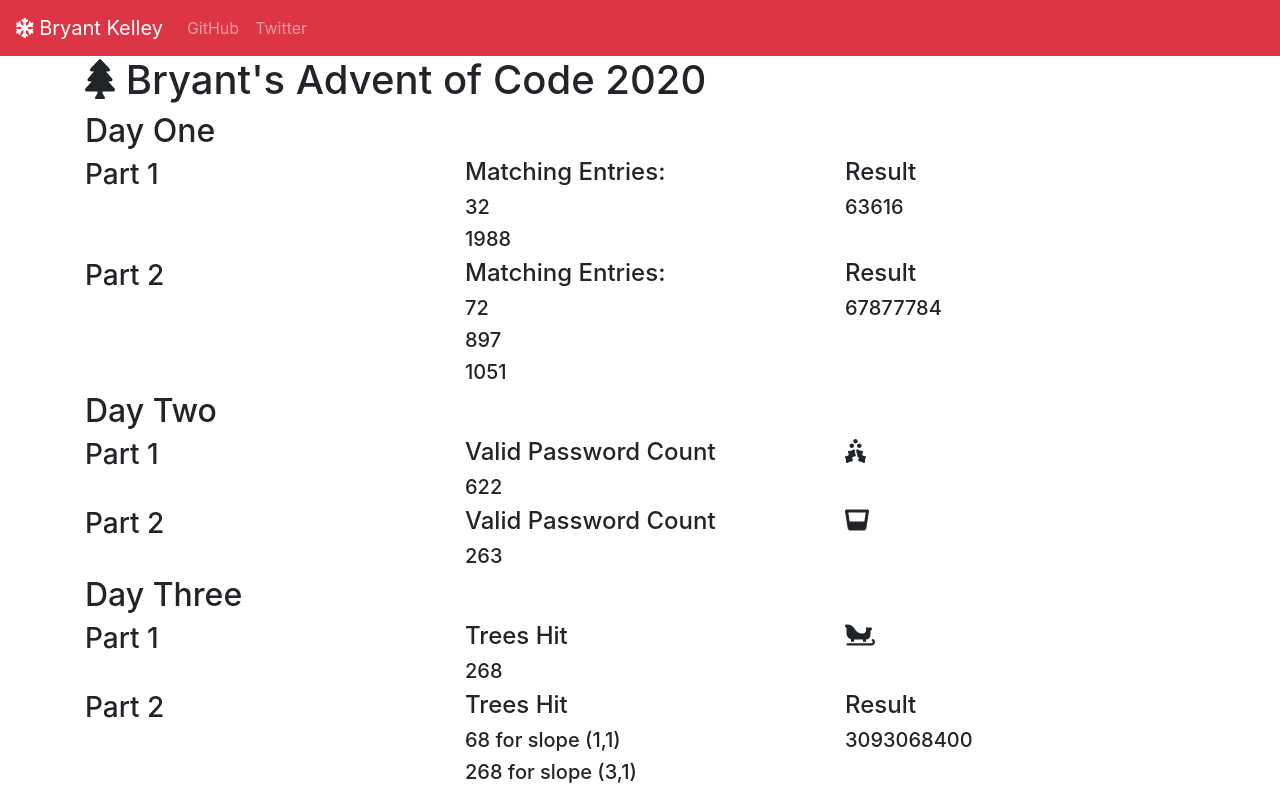
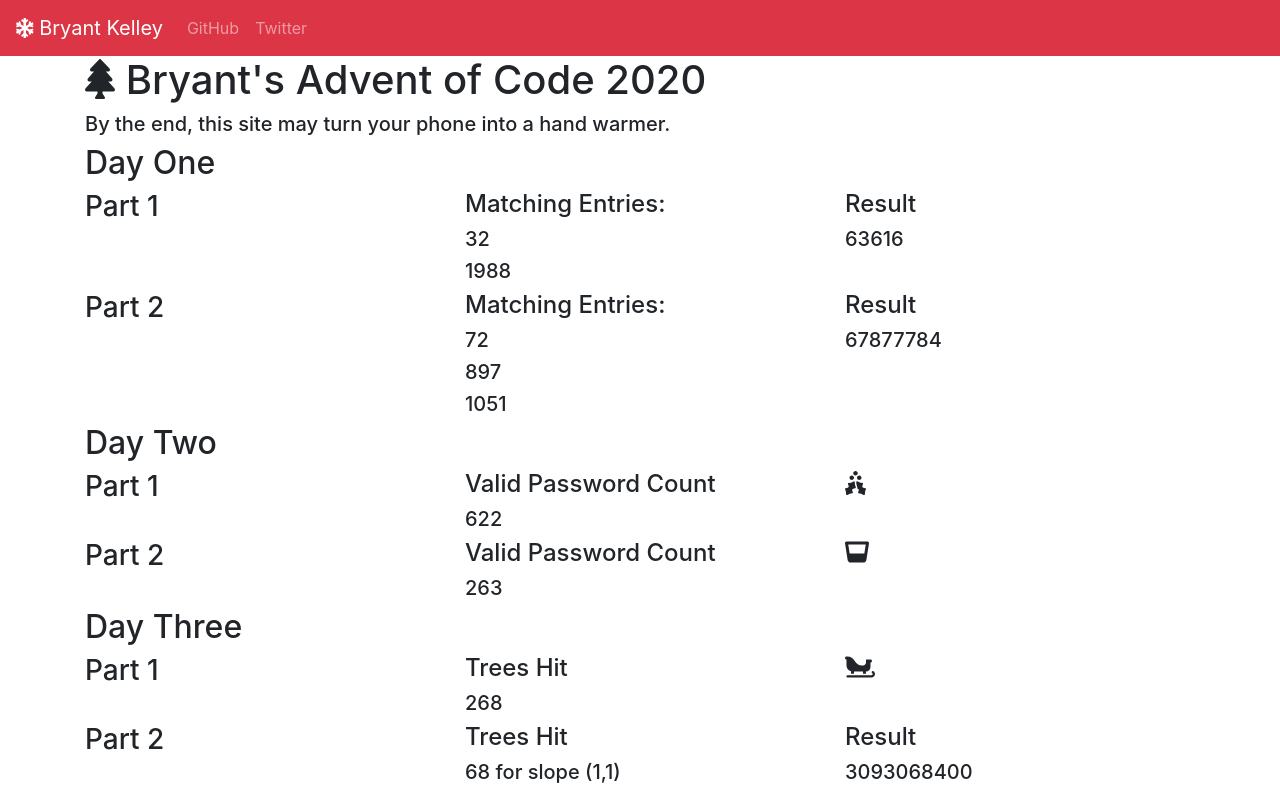
Before and after one commit to bryantkelley/aoc-2020, a React (Create React App) app: page / in a window 1280 px wide. Shown: the top 792 px of the page. Built offline with nearby package versions, Linux system fonts and the light colour scheme.

Commit message:
Add some flair text

```diff
--- a/src/home.js
+++ b/src/home.js
@@ -4,8 +4,6 @@ import { FontAwesomeIcon } from '@fortawesome/react-fontawesome';
 import { faTree } from '@fortawesome/free-solid-svg-icons';
 
 function Home() {
-
-
   return (
     <Row>
       <Col>
@@ -14,6 +12,7 @@ function Home() {
           {' '}
           Bryant's Advent of Code 2020
         </h1>
+        <h5>By the end, this site may turn your phone into a hand warmer.</h5>
       </Col>
     </Row>
   );
```
